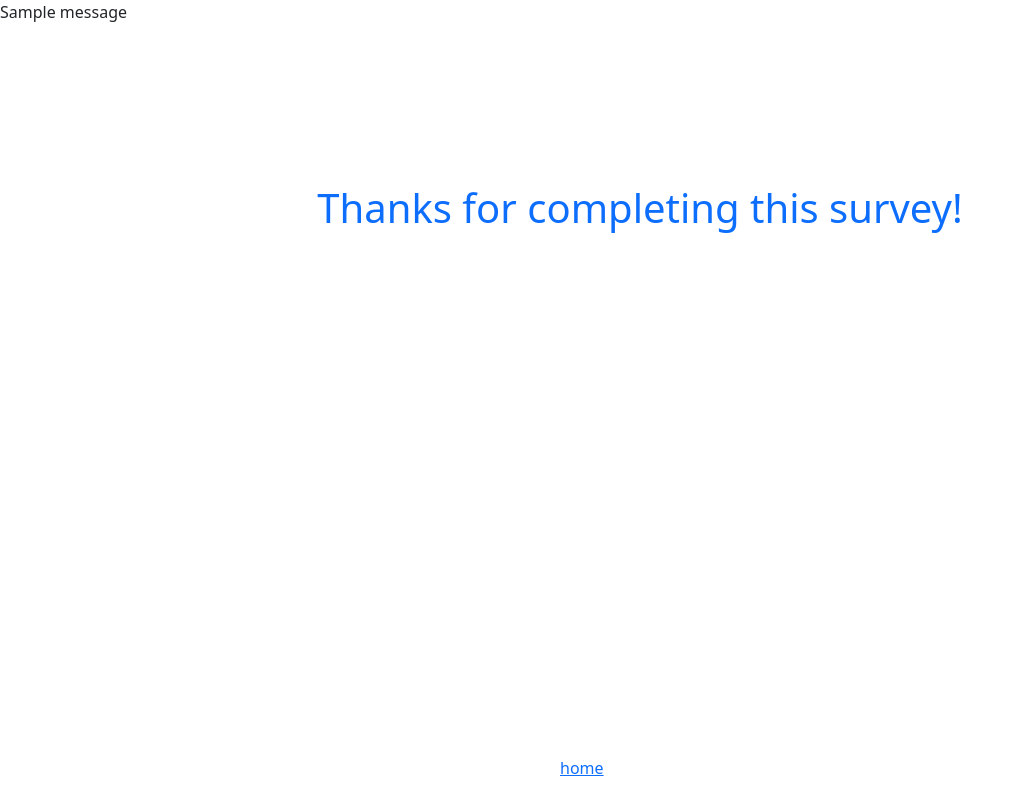
After one commit to lvictortaytay/survey-project, a Flask app: page /complete in a window 1280 px wide. The commit adds this page. Shown: the whole page, without its empty margins (0-1022 px from the left). Run offline with Flask 2, Linux system fonts and the light colour scheme; one stand-in notice (Sample message) is shown.

Commit message:
Add files via upload

```diff
--- a/app.py
+++ b/app.py
@@ -1,11 +1,89 @@
-from flask import Flask
-from flask.templating import render_template
+from flask import Flask,flash,request,render_template,redirect,session
 from flask_debugtoolbar import DebugToolbarExtension
+from werkzeug.wrappers import response
+from surveys import satisfaction_survey as survey
+
+#this is the key name that will remain constant so you dont have to
+#worry about the spelling
+RESPONSES_KEY = "responses"
 
 app = Flask(__name__)
-app.config["SECRET_KEY"] = "GOOGOOGAGA"
+app.config["SECRET_KEY"] = "random12345"
+app.config["DEBUG_TB_INTERCEPT_REDIRECTS"]=False
+
 debug = DebugToolbarExtension(app)
 
+
 @app.route("/")
-def first_route():
-    return render_template("base.html")
+def home_page():
+    """allowing the user to select a survey"""
+    #set the survey var to equal survey , then can use this to get methods
+    #will use inheritance
+    return render_template("start_page.html" , survey=survey)
+
+
+
+
+
+@app.route("/start", methods=["POST"])
+def start_survey():
+    """this clears the session response every time user reaches page"""
+    session[RESPONSES_KEY] = []
+    return redirect("/questions/0")
+
+
+
+
+
+@app.route("/answer",methods=["POST"])
+def handle_question():
+    """this will save each response in the session the redirect to the next question"""
+
+
+    #need to get the response from the query in the URL
+    choice = request.form["answer"]
+
+    #when you get the response , add it to the session
+    responses = session[RESPONSES_KEY]
+    responses.append(choice)
+    session[RESPONSES_KEY] = responses
+
+    if(len(responses) == len(survey.questions)):
+        #this checks if all questions are ansrewed and redirects to complete page
+        return redirect("/complete")
+    else:
+        #if all not answered , redirects to cureent question
+        return redirect(f"/questions/{len(responses)}")
+
+
+
+
+
+
+
+@app.route("/questions/<int:qid>")
+def current_question(qid):
+    """this will display current question according to its id"""
+    responses = session.get(RESPONSES_KEY)
+
+    if(responses is None):
+        #if there is no set response , user is tryint to access question page to early , redirect back to home
+        return redirect("/")
+    if (len(responses) == len(survey.questions)):
+        #again checks if all questions answered
+        return redirect("/complete")
+    if (len(responses) != qid):
+        #checks to see if trying to access questions out of order, redirects back to correct order
+        flash(f"please answer question {qid} before moving on")
+        return redirect(f"/questions/{len(responses)}")
+
+    question = survey.questions[qid]
+    return render_template("question.html" ,question_num = qid, question =question)
+
+
+
+@app.route("/complete")
+def complete():
+    """Survey complete. thank the user."""
+
+    return render_template("completion.html")
--- /dev/null
+++ b/static/app.css
@@ -0,0 +1,23 @@
+.prompts{
+    margin-top: 10rem;
+}
+
+.button{
+    border-radius: 12px;
+    border: white solid 1px;
+}
+.button:hover{
+    transition: .2s;
+    border-radius: 12px;
+    border: #0d6efd solid 1px;
+    color: #0d6efd;
+    background-color: white;
+}
+a{
+    text-decoration: none;
+    position:absolute;
+    bottom: 20px;
+    left:35rem;
+    border-radius: 12px;
+
+}
--- /dev/null
+++ b/surveys.py
@@ -0,0 +1,54 @@
+class Question:
+    """Question on a questionnaire."""
+
+    def __init__(self, question, choices=None, allow_text=False):
+        """Create question (assume Yes/No for choices."""
+
+        if not choices:
+            choices = ["Yes", "No"]
+
+        self.question = question
+        self.choices = choices
+        self.allow_text = allow_text
+
+
+class Survey:
+    """Questionnaire."""
+
+    def __init__(self, title, instructions, questions):
+        """Create questionnaire."""
+
+        self.title = title
+        self.instructions = instructions
+        self.questions = questions
+
+
+satisfaction_survey = Survey(
+    "Customer Satisfaction Survey",
+    "Please fill out a survey about your experience with us.",
+    [
+        Question("Have you shopped here before?"),
+        Question("Did someone else shop with you today?"),
+        Question("On average, how much do you spend a month on frisbees?",
+                 ["Less than $10,000", "$10,000 or more"]),
+        Question("Are you likely to shop here again?"),
+    ])
+
+personality_quiz = Survey(
+    "Rithm Personality Test",
+    "Learn more about yourself with our personality quiz!",
+    [
+        Question("Do you ever dream about code?"),
+        Question("Do you ever have nightmares about code?"),
+        Question("Do you prefer porcupines or hedgehogs?",
+                 ["Porcupines", "Hedgehogs"]),
+        Question("Which is the worst function name, and why?",
+                 ["do_stuff()", "run_me()", "wtf()"],
+                 allow_text=True),
+    ]
+)
+
+surveys = {
+    "satisfaction": satisfaction_survey,
+    "personality": personality_quiz,
+}
--- a/templates/base.html
+++ b/templates/base.html
@@ -4,9 +4,21 @@
     <meta charset="UTF-8">
     <meta http-equiv="X-UA-Compatible" content="IE=edge">
     <meta name="viewport" content="width=device-width, initial-scale=1.0">
-    <title>survey project!</title>
+    <link rel="stylesheet" href="/static/app.css">
+    <link href="https://cdn.jsdelivr.net/npm/bootstrap@5.2.2/dist/css/bootstrap.min.css" rel="stylesheet"
+     integrity="sha384-Zenh87qX5JnK2Jl0vWa8Ck2rdkQ2Bzep5IDxbcnCeuOxjzrPF/et3URy9Bv1WTRi" crossorigin="anonymous">
+    <title>Flask survey!</title>
 </head>
 <body>
-    <p> it works </p>
+    <a href="/">home</a>
+    {% for msg in get_flashed_messages() %}
+    <!-- checks for any flash messages and prints if any -->
+    <p>{{ msg }}</p>
+    {% endfor %}
+
+
+    {% block content %}
+    {% endblock %}
+
 </body>
 </html>
--- /dev/null
+++ b/templates/completion.html
@@ -0,0 +1,4 @@
+{% extends 'base.html' %}
+{% block content %}
+<h1 class = "prompts text-center text-primary">Thanks for completing this survey!</h1>
+{% endblock %}
```
Also changed, not shown: answer_key.py (added, +121 -0 lines), templates/question.html (added, +10 -0 lines), templates/start_page.html (added, +12 -0 lines).
